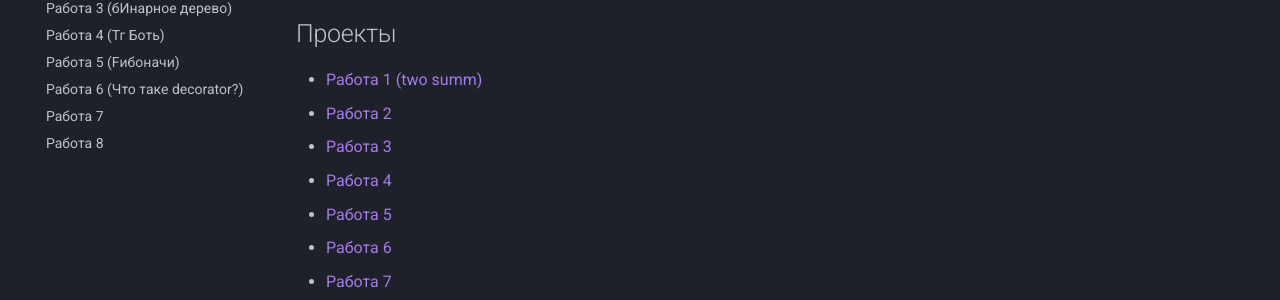
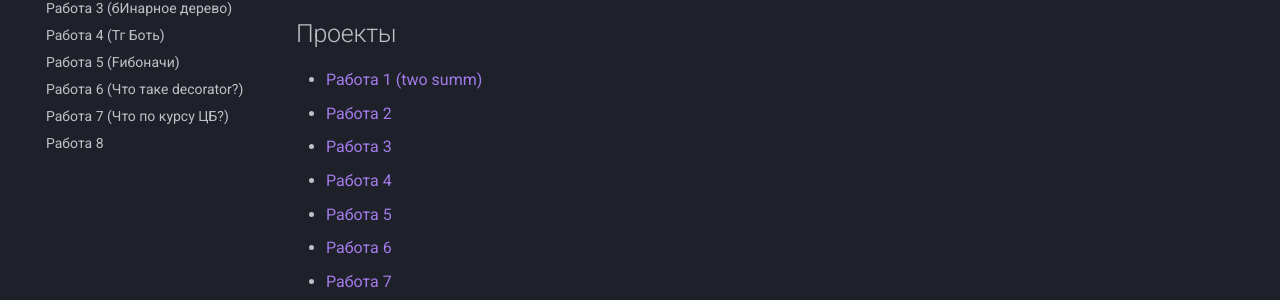
Before and after one commit to Artomaniia/programming_portfolio_site, an MkDocs documentation site: the page built from docs/index.md, in a window 1280 px wide. Shown: the part 229-529 px from the top of the page. Built offline with MkDocs 1.6.1 and Material for MkDocs 9.7.7, drawn with Linux system fonts in a browser that asks for light colours.

Commit message:
Update title for Работа 7 in mkdocs.yml

```diff
--- a/mkdocs.yml
+++ b/mkdocs.yml
@@ -27,7 +27,7 @@ nav:
   - Работа 4 (Тг Боть): programming/work4.md
   - Работа 5 (Fибоначи): programming/work5.md
   - Работа 6 (Что таке decorator?): programming/work6.md
-  - Работа 7: programming/work7.md
+  - Работа 7 (Что по курсу ЦБ?): programming/work7.md
   - Работа 8: programming/work8.md
 
 markdown_extensions:
```
